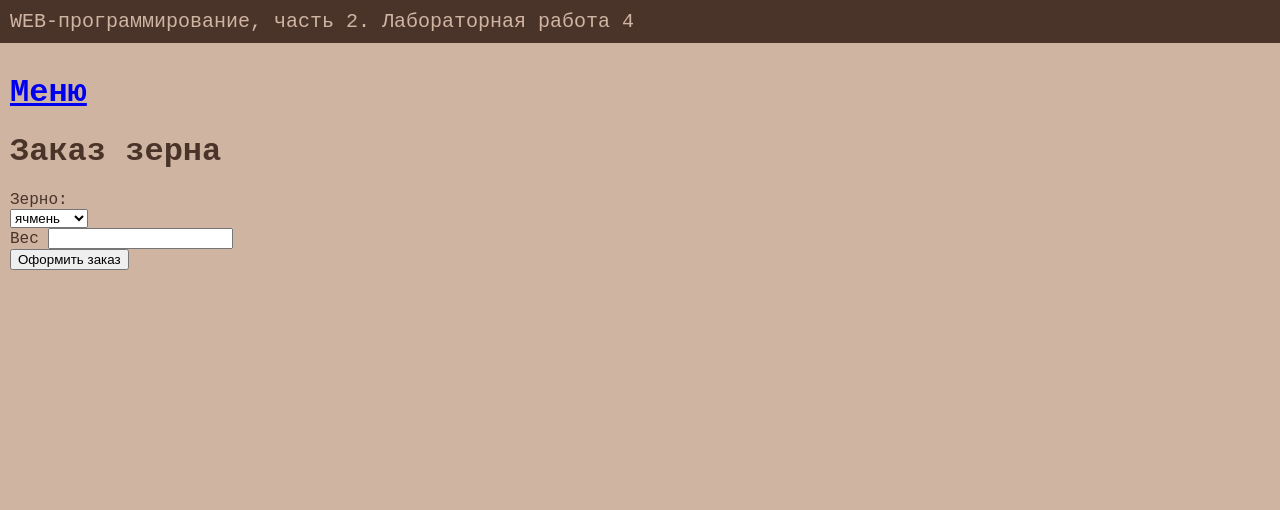
After one commit to kka251/webprog_02, a Flask app: page /lab4/zerno in a window 1280 px wide. The commit adds this page. Shown: the top 510 px of the page. Run offline with Flask 3, Linux system fonts and the light colour scheme.

Commit message:
Заказ зерна

```diff
--- a/lab4.py
+++ b/lab4.py
@@ -67,3 +67,40 @@ def holod():
         return render_template('holod.html', temp=temp, error3=error3, snowflakes=snowflakes)
     else:
         return render_template('holod.html', temp=temp, error3=error3, snowflakes=snowflakes)
+
+
+@lab4.route('/lab4/zerno', methods=['GET', 'POST'])
+def zerno():
+    if request.method == 'GET':
+        return render_template('zerno.html')
+
+    grain = request.form['grain']
+    weight = request.form['weight']
+
+    if not weight:
+        message = 'Ошибка: не введен вес'
+        return render_template('zerno.html', grain=grain, weight=weight, message=message)
+
+
+    prices = {
+        'ячмень': 12000,
+        'овес': 8500,
+        'пшено': 8700,
+        'рожь': 14000
+    }
+
+    total_price = int(weight) * prices[grain]
+    zakaz = 'Заказ успешно сформирован. Вы заказали {}. Вес: {} т. Сумма к оплате: {} руб.'.format(grain, weight, int(total_price))
+
+    if int(weight) >= 50 and int(weight) <= 500:
+        total_price *= 0.9
+        zakaz = 'Заказ успешно сформирован. Вы заказали {}. Вес: {} т. Сумма к оплате: {} руб.'.format(grain, weight, int(total_price))
+        sk = 'Применена скидка 10% за большой объем'
+        return render_template('zerno.html', grain=grain, weight=weight, total_price=total_price, zakaz=zakaz, sk=sk)
+    elif int(weight) > 500:
+        message = 'Ошибка: такого объема сейчас нет в наличии'
+        return render_template('zerno.html', grain=grain, weight=weight, total_price=total_price, message=message)
+    elif int(weight) <= 0:
+        message = 'Ошибка: неверное значение веса'
+        return render_template('zerno.html', grain=grain, weight=weight, total_price=total_price, message=message)
+    return render_template('zerno.html', grain=grain, weight=weight, total_price=total_price, zakaz=zakaz)
--- a/templates/lab4.html
+++ b/templates/lab4.html
@@ -12,5 +12,8 @@
         <li>
             <a href="/lab4/holod">Холодильник</a>
         </li>
+        <li>
+            <a href="/lab4/zerno">Заказ зерна</a>
+        </li>
     </ol>
 {% endblock %}
--- /dev/null
+++ b/templates/zerno.html
@@ -0,0 +1,48 @@
+<style>
+    .zakaz{
+        font-size: 20px;
+        border: 1px solid;
+        border-color: black ;
+        background-color: blanchedalmond;
+        margin: 10px 800px 10px 40px;
+        padding: 5px;
+    }
+</style>
+{% extends 'base.html' %}
+
+{% block lab %}Лабораторная работа 4{% endblock %}
+
+{% block main %}
+    {% if grain %}
+    <h1>Заказ успешно сформирован</h1>
+    <div class="zakaz">
+        <div>{{ zakaz }}</div>
+        <div><b>{{ sk }}</b></div>
+        <div>{{ message }}</div>
+    </div>
+
+    <a href="/lab4/zerno">Вернуться на главную страницу</a>
+
+    {% else %}
+    <form method="post">
+        <h1>Заказ зерна</h1>
+        <label for="grain">Зерно:</label>
+        <div>
+            <select id="grain" name="grain" value="{{ grain }}">
+                <option value="ячмень">ячмень</option>
+                <option value="овес">овес</option>
+                <option value="пшено">пшеница</option>
+                <option value="рожь">рожь</option>
+            </select>
+        </div>
+
+        <div>
+            <label for="weight">Вес</label>
+            <input type="number" id="weight" name="weight" value ='{{ weight }}'>
+        </div>
+
+        <input type="submit" name="submit" value="Оформить заказ">
+        </form>
+
+    {% endif %}
+{% endblock %}
```
